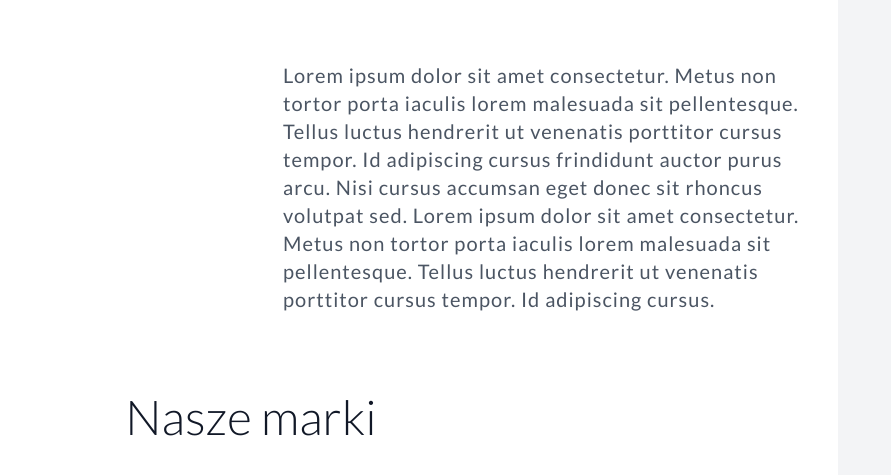
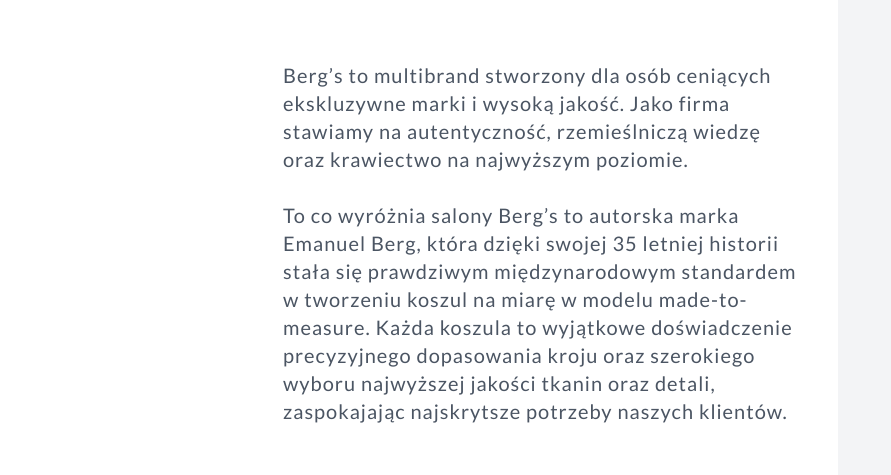
Before and after one commit to agentpietrucha/bergs-landingpage, a website built with Vite: page index.html in a window 1280 px wide. Shown: the part 931-1406 px from the top of the page, 389-1280 px from the left. Built offline with nearby package versions, Linux system fonts and the light colour scheme.

Commit message:
Update section text value

```diff
--- a/index.html
+++ b/index.html
@@ -117,14 +117,16 @@
           </div>
           <div class="md:w-1/2 mt-12 md:mt-0">
             <p class="text-gray-600 mb-4 text-xl tracking-wider sticky top-16">
-              Lorem ipsum dolor sit amet consectetur. Metus non tortor porta
-              iaculis lorem malesuada sit pellentesque. Tellus luctus hendrerit
-              ut venenatis porttitor cursus tempor. Id adipiscing cursus
-              frindidunt auctor purus arcu. Nisi cursus accumsan eget donec sit
-              rhoncus volutpat sed. Lorem ipsum dolor sit amet consectetur.
-              Metus non tortor porta iaculis lorem malesuada sit pellentesque.
-              Tellus luctus hendrerit ut venenatis porttitor cursus tempor. Id
-              adipiscing cursus.
+              Berg’s to multibrand stworzony dla osób ceniących ekskluzywne
+              marki i wysoką jakość. Jako firma stawiamy na autentyczność,
+              rzemieślniczą wiedzę oraz krawiectwo na najwyższym poziomie.<br /><br />To
+              co wyróżnia salony Berg’s to autorska marka Emanuel Berg, która
+              dzięki swojej 35 letniej historii stała się prawdziwym
+              międzynarodowym standardem w tworzeniu koszul na miarę w modelu
+              made-to-measure. Każda koszula to wyjątkowe doświadczenie
+              precyzyjnego dopasowania kroju oraz szerokiego wyboru najwyższej
+              jakości tkanin oraz detali, zaspokajając najskrytsze potrzeby
+              naszych klientów.
             </p>
           </div>
         </div>
```
